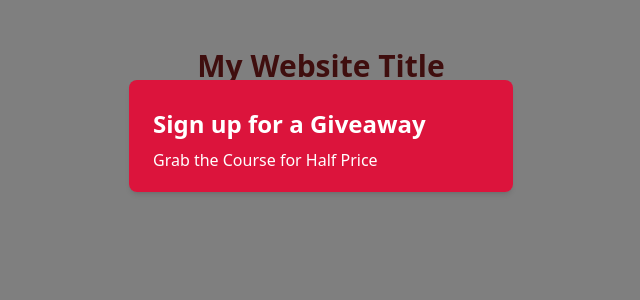
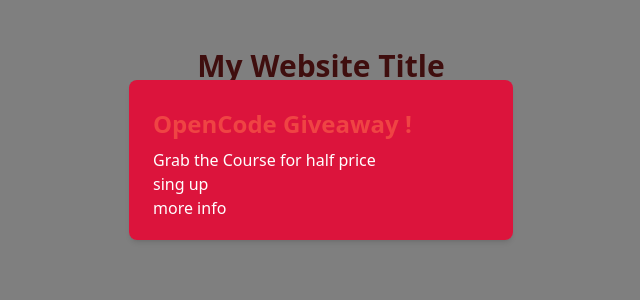
Before and after one commit to atroopa/vue-friday, a Vue app: page / in a window 1280 px wide. Both pictures are taken after a click on the button "Show Modal". Shown: the top 300 px of the page, without its empty margins (319-959 px from the left). Built offline with nearby package versions, Linux system fonts and the light colour scheme.

Commit message:
for today finish damam garm

```diff
--- a/src/App.vue
+++ b/src/App.vue
@@ -3,7 +3,16 @@
   <div class="flex flex-col items-center justify-center ">
     <h1 class="text-3xl pt-12 pb-5 font-bold text-red-900">{{title}}</h1>
     <div v-if="showModal">
-      <ModalVue @close="changeModal" :header="header" :text="text" theme="sale" />
+      <ModalVue @close="changeModal"  theme="sale" >
+        <h1 class="text-2xl pt-2 pb-2 font-bold text-red-500">OpenCode Giveaway !</h1>
+        <p>Grab the Course for half price</p>
+
+        <template v-slot:links>
+          <a href="">sing up</a><br>
+          <a href="">more info</a><br>
+        </template>
+
+      </ModalVue>
     </div>
     <button @click="changeModal" class="bg-red-800 px-3 py-2 rounded-xl text-red-100">Show Modal</button>
   </div>
@@ -24,8 +33,6 @@
     data() {
       return {
         title : 'My Website Title',
-        header: 'Sign up for a Giveaway',
-        text: 'Grab the Course for Half Price',
         showModal: false,
       }
     },
--- a/src/components/Modal.vue
+++ b/src/components/Modal.vue
@@ -1,14 +1,16 @@
 <!-- ---------- template ---------- -->
+
 <template>
 <div @click.self="changeFromBg" class="fixed top-0 left-0 w-full h-full bg-black bg-opacity-50">
   <div class="mt-20 w-full max-w-sm mx-auto overflow-hidden rounded-lg shadow-md" >
     <div class="px-4 py-5 bg-white sm:px-6 opacity-100" :class="{sale: theme === 'sale'}">
-      <h1 class="text-2xl pt-2 pb-2 font-bold text-red-500">{{ header }}</h1>
-      <p>{{ text }}</p>
+        <slot></slot>
+        <div class="action">
+            <slot name="links"></slot>
+        </div>
     </div>
   </div>
 </div>
-
 </template>
 
 <!-- ---------- script ---------- -->
@@ -16,8 +18,6 @@
 <script>
 export default {
     props: {
-        header: String,
-        text: String,
         theme: String,
     },
     methods: {
```
